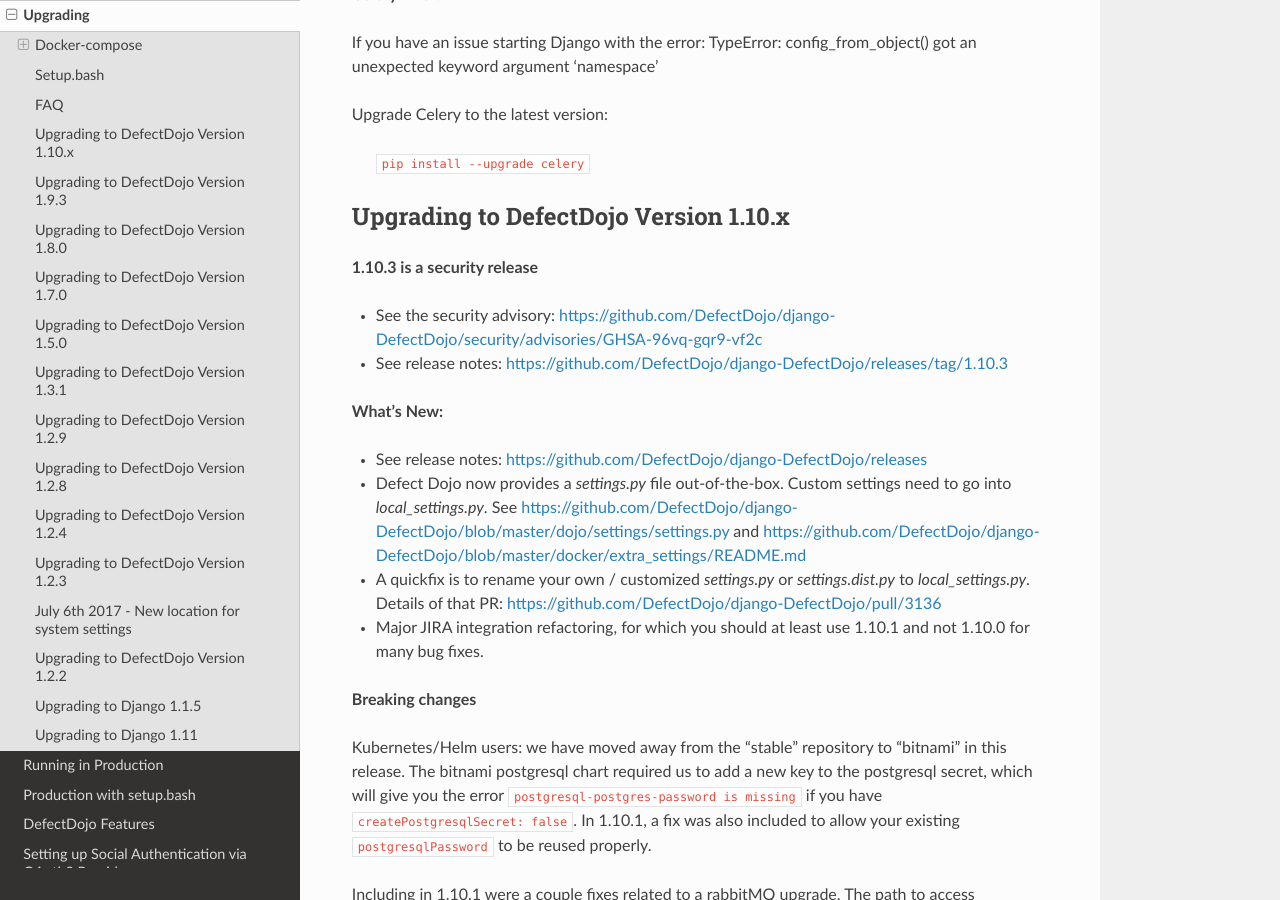
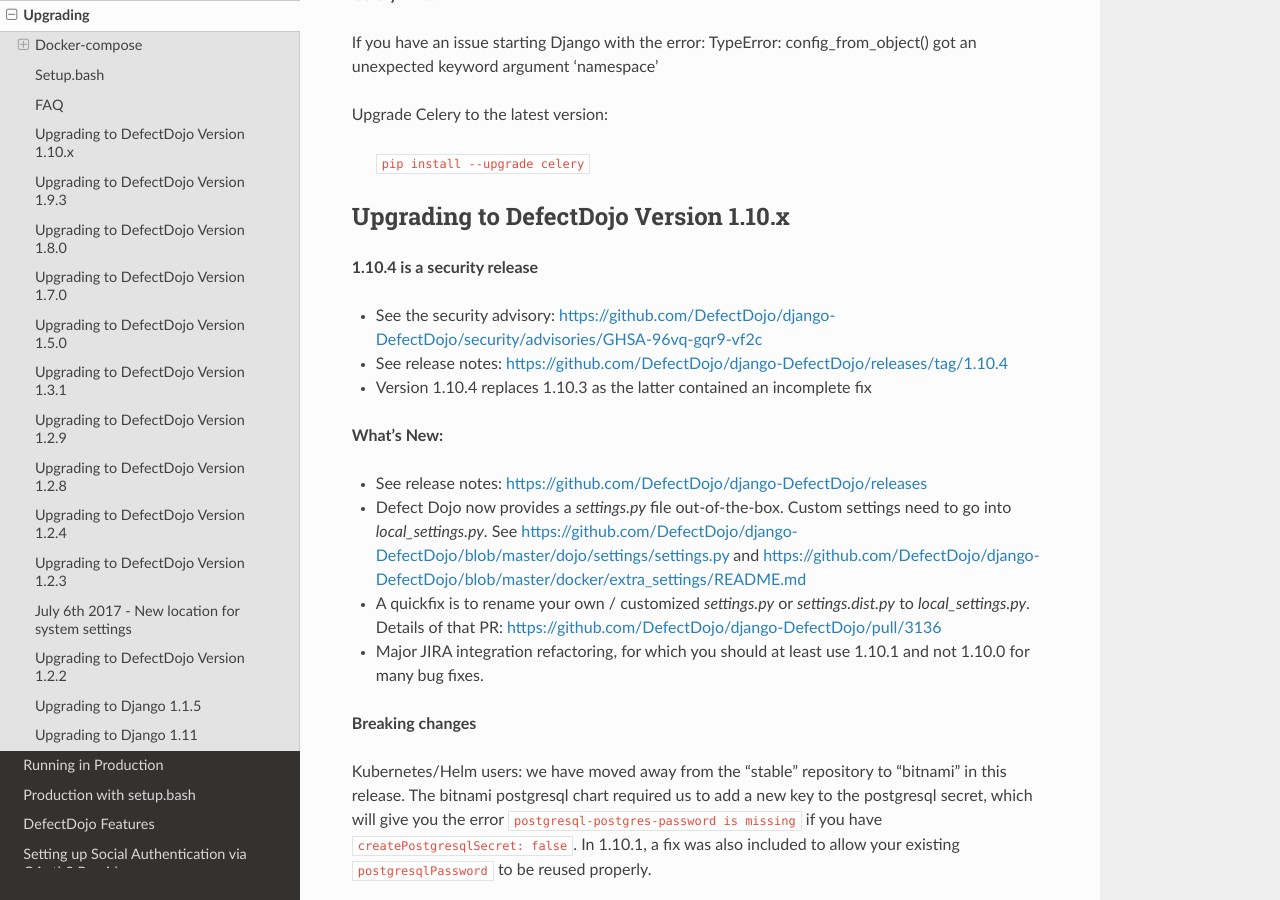
Before and after one commit to DefectDojo/Documentation, a Sphinx documentation site: the page built from docs/upgrading.rst, in a window 1280 px wide and 900 px high, scrolled down 2075 px. Built offline with Sphinx 7.4.7 and the Read the Docs theme 2.0.0, drawn with Linux system fonts in a browser that asks for light colours.

Commit message:
Update upgrading.rst (#161)

```diff
--- a/docs/upgrading.rst
+++ b/docs/upgrading.rst
@@ -88,11 +88,11 @@
 
 Upgrading to DefectDojo Version 1.10.x
 --------------------------------------
-**1.10.3 is a security release**
+**1.10.4 is a security release**
 
 - See the security advisory: https://github.com/DefectDojo/django-DefectDojo/security/advisories/GHSA-96vq-gqr9-vf2c
-- See release notes: https://github.com/DefectDojo/django-DefectDojo/releases/tag/1.10.3
-
+- See release notes: https://github.com/DefectDojo/django-DefectDojo/releases/tag/1.10.4
+- Version 1.10.4 replaces 1.10.3 as the latter contained an incomplete fix
 
 **What's New:**
 
```
